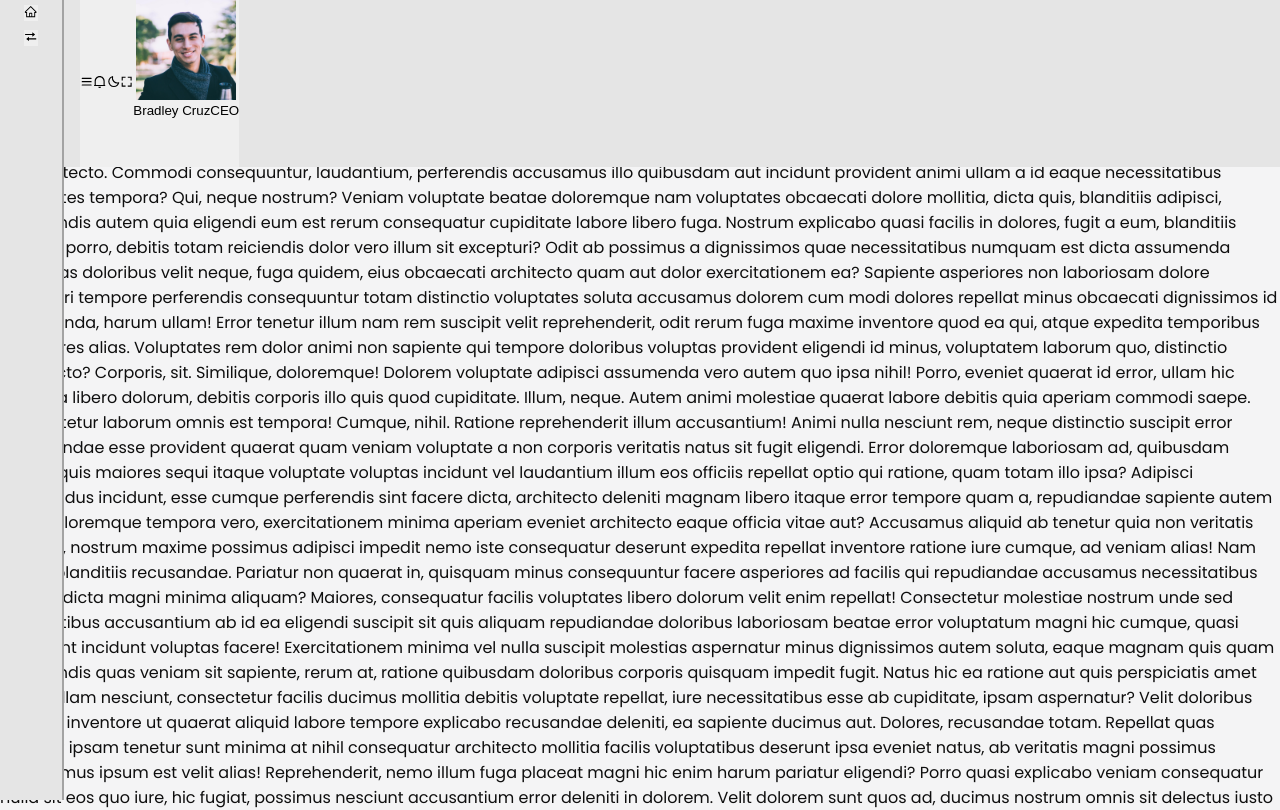
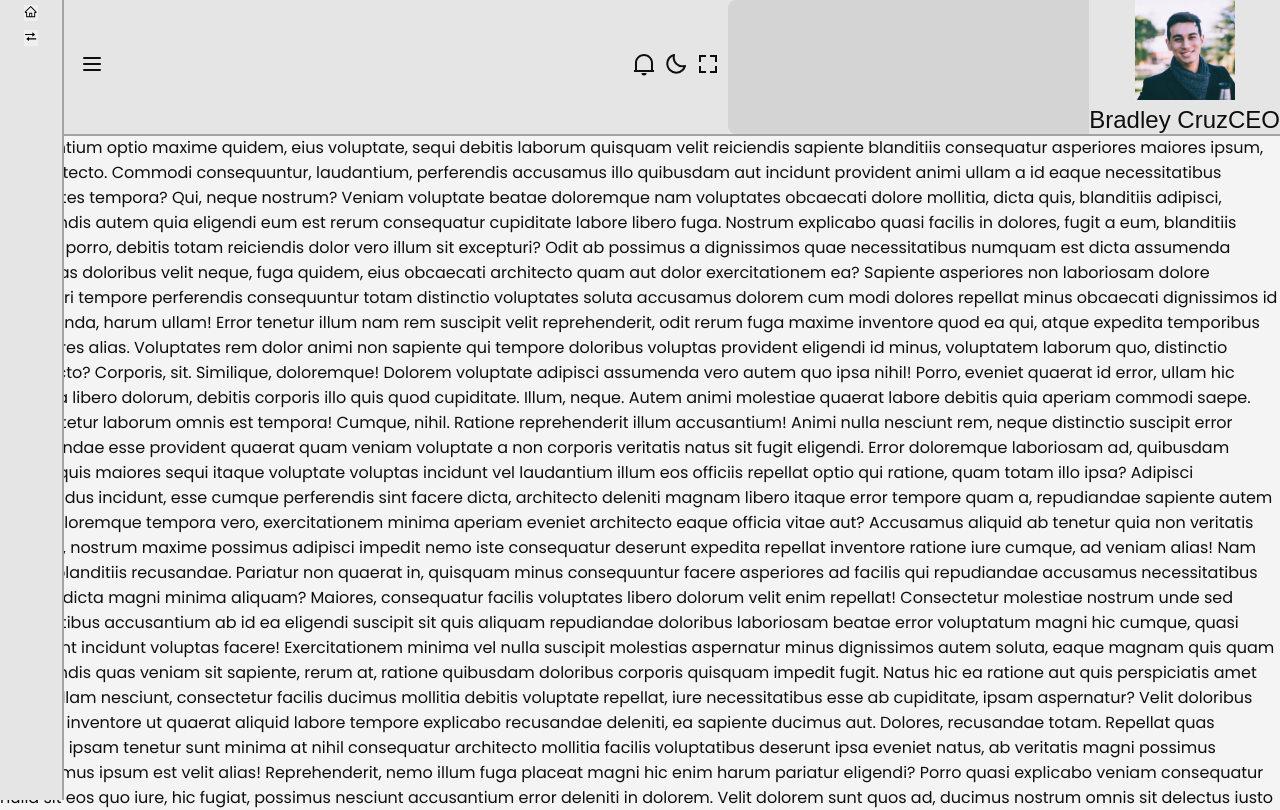
Before and after one commit to BolaGhaly/Admin-Dashboard, a Next.js app: page / in a window 1280 px wide. Shown: the top 810 px of the page. Built offline with nearby package versions, Linux system fonts and the light colour scheme.

Commit message:
Update TopBar

```diff
--- a/components/topBar/NotificationsMenu.tsx
+++ b/components/NotificationsMenu.tsx
@@ -1,6 +1,6 @@
 import { useSelector } from "react-redux";
-import { RootState } from "../../store/store";
-import Icon from "../../utils/topBarUtils";
+import { RootState } from "../store/store";
+import Icon from "../utils/topBarUtils";
 import { Menu, Transition } from "@headlessui/react";
 import { Fragment } from "react";
 
--- a/components/TopBar.tsx
+++ b/components/TopBar.tsx
@@ -1,14 +1,75 @@
-import { useSelector } from "react-redux";
+import { openSideBarReverse } from "../store/sideBar";
+import { toggledarkMode } from "../store/darkMode";
+import Icon from "../utils/topBarUtils";
+import { useState } from "react";
+import { useDispatch, useSelector } from "react-redux";
 import { RootState } from "../store/store";
-import TopBarIcons from "./topBar/TopBarIcons";
+import UserProfile from "./UserProfile";
+import NotificationsMenu from "./NotificationsMenu";
 import styles from "../styles/modules/topBar.module.scss";
 
 const Topbar = () => {
   const darkMode = useSelector((state: RootState) => state.darkMode.value);
+  const [isFullScreen, setIsFullScreen] = useState(false);
+  const dispatch = useDispatch();
+
+  const handleFullScreen = () => {
+    const element = document.documentElement as HTMLElement & {
+      mozRequestFullScreen(): Promise<void>;
+      webkitRequestFullscreen(): Promise<void>;
+      msRequestFullscreen(): Promise<void>;
+    };
+
+    const htmlDoc = document as Document & {
+      mozCancelFullScreen(): Promise<void>;
+      webkitExitFullscreen(): Promise<void>;
+      msExitFullscreen(): Promise<void>;
+    };
+
+    if (document.fullscreenElement) {
+      if (document.exitFullscreen) {
+        document.exitFullscreen();
+      } else if (htmlDoc.mozCancelFullScreen) {
+        htmlDoc.mozCancelFullScreen();
+      } else if (htmlDoc.webkitExitFullscreen) {
+        htmlDoc.webkitExitFullscreen();
+      } else if (htmlDoc.msExitFullscreen) {
+        htmlDoc.msExitFullscreen();
+      }
+    } else {
+      if (element.requestFullscreen) {
+        element.requestFullscreen();
+      } else if (element.mozRequestFullScreen) {
+        element.mozRequestFullScreen();
+      } else if (element.webkitRequestFullscreen) {
+        element.webkitRequestFullscreen();
+      } else if (element.msRequestFullscreen) {
+        element.msRequestFullscreen();
+      }
+    }
+
+    setIsFullScreen(!isFullScreen);
+  };
 
   return (
     <nav className={styles.topNavBar}>
-      <TopBarIcons />
+      <button onClick={() => dispatch(openSideBarReverse())} title="Menu">
+        <Icon name="menu" />
+      </button>
+      <div>
+        <NotificationsMenu />
+        <button onClick={() => dispatch(toggledarkMode())} title="Theme Mode">
+          {darkMode ? <Icon name="darkModeOn" /> : <Icon name="darkModeOff" />}
+        </button>
+        <button title="Fullscreen" onClick={handleFullScreen}>
+          {isFullScreen ? (
+            <Icon name="fullscreenOff" />
+          ) : (
+            <Icon name="fullscreenOn" />
+          )}
+        </button>
+        <UserProfile />
+      </div>
     </nav>
   );
 };
--- a/components/topBar/UserProfile.tsx
+++ b/components/UserProfile.tsx
@@ -1,21 +1,16 @@
 import { Fragment } from "react";
 import Image from "next/image";
 import { Menu, Transition } from "@headlessui/react";
-import Icon, { profileData } from "../../utils/topBarUtils";
+import Icon, { profileData } from "../utils/topBarUtils";
 import { useSelector } from "react-redux";
-import { RootState } from "../../store/store";
+import { RootState } from "../store/store";
+import styles from "../styles/modules/topBar.module.scss";
 
 const UserProfile = () => {
   const darkMode = useSelector((state: RootState) => state.darkMode.value);
 
   return (
-    <Menu
-      as="div"
-      className={`flex items-center ml-2 cursor-pointer relative rounded-l-md ${
-        darkMode ? "bg-neutral-800" : "bg-neutral-300"
-      }`}
-      title="User's Profile"
-    >
+    <Menu as="div" className={styles.user} title="User's Profile">
       <Menu.Button className="flex items-center h-full px-2">
         <Image
           className="rounded-full w-12 h-12"
--- a/components/topBar/TopBarIcons.tsx
+++ /dev/null
@@ -1,92 +0,0 @@
-import { openSideBarReverse } from "../../store/sideBar";
-import { toggledarkMode } from "../../store/darkMode";
-import Icon from "../../utils/topBarUtils";
-import { useState } from "react";
-import { useDispatch, useSelector } from "react-redux";
-import { RootState } from "../../store/store";
-import UserProfile from "./UserProfile";
-import NotificationsMenu from "./NotificationsMenu";
-
-const TopBarIcons = () => {
-  const darkMode = useSelector((state: RootState) => state.darkMode.value);
-  const [isFullScreen, setIsFullScreen] = useState(false);
-  const dispatch = useDispatch();
-
-  const handleFullScreen = () => {
-    const element = document.documentElement as HTMLElement & {
-      mozRequestFullScreen(): Promise<void>;
-      webkitRequestFullscreen(): Promise<void>;
-      msRequestFullscreen(): Promise<void>;
-    };
-
-    const htmlDoc = document as Document & {
-      mozCancelFullScreen(): Promise<void>;
-      webkitExitFullscreen(): Promise<void>;
-      msExitFullscreen(): Promise<void>;
-    };
-
-    if (document.fullscreenElement) {
-      if (document.exitFullscreen) {
-        document.exitFullscreen();
-      } else if (htmlDoc.mozCancelFullScreen) {
-        htmlDoc.mozCancelFullScreen();
-      } else if (htmlDoc.webkitExitFullscreen) {
-        htmlDoc.webkitExitFullscreen();
-      } else if (htmlDoc.msExitFullscreen) {
-        htmlDoc.msExitFullscreen();
-      }
-    } else {
-      if (element.requestFullscreen) {
-        element.requestFullscreen();
-      } else if (element.mozRequestFullScreen) {
-        element.mozRequestFullScreen();
-      } else if (element.webkitRequestFullscreen) {
-        element.webkitRequestFullscreen();
-      } else if (element.msRequestFullscreen) {
-        element.msRequestFullscreen();
-      }
-    }
-
-    setIsFullScreen(!isFullScreen);
-  };
-
-  return (
-    <div>
-      <button
-        className={`${darkMode ? "text-white" : "text-black"}`}
-        onClick={() => dispatch(openSideBarReverse())}
-        title="Menu"
-      >
-        <Icon name="menu" className="text-2xl" />
-      </button>
-      <div className="w-full flex justify-end">
-        <NotificationsMenu />
-        <button
-          className={`ml-2 ${darkMode ? "text-white" : "text-black"}`}
-          onClick={() => dispatch(toggledarkMode())}
-          title="Theme Mode"
-        >
-          {darkMode ? (
-            <Icon name="darkModeOn" className="text-2xl" />
-          ) : (
-            <Icon name="darkModeOff" className="text-2xl" />
-          )}
-        </button>
-        <button
-          className={`ml-2 ${darkMode ? "text-white" : "text-black"}`}
-          title="Fullscreen"
-          onClick={handleFullScreen}
-        >
-          {isFullScreen ? (
-            <Icon name="fullscreenOff" className="text-2xl" />
-          ) : (
-            <Icon name="fullscreenOn" className="text-2xl" />
-          )}
-        </button>
-        <UserProfile />
-      </div>
-    </div>
-  );
-};
-
-export default TopBarIcons;
--- a/styles/globals.scss
+++ b/styles/globals.scss
@@ -5,12 +5,14 @@
   --bg: #{$light-bg};
   --text: #{$light-text};
   --nav-bg: #{$light-navBar};
+  --user: #{$light-user};
 }
 
 :root[data-theme="dark"] {
   --bg: #{$dark-bg};
   --text: #{$dark-text};
   --nav-bg: #{$dark-navBar};
+  --user: #{$dark-user};
 }
 
 *,
--- a/styles/modules/topBar.module.scss
+++ b/styles/modules/topBar.module.scss
@@ -6,9 +6,33 @@
   padding-left: 1rem;
   margin-left: 4rem;
   min-width: calc(100% - 64px);
+  min-height: 4rem;
+  border-bottom: 2px solid #a3a3a3;
+  display: flex;
+
+  button {
+    color: var(--text);
+    font-size: 1.5rem;
+    background-color: var(--nav-bg);
+  }
 
   div {
+    width: 100%;
     display: flex;
-    min-height: 4rem;
+    justify-content: end;
+
+    button {
+      margin-left: 0.5rem;
+    }
   }
 }
+
+.user {
+  display: flex;
+  align-items: center;
+  margin-left: 0.5rem;
+  cursor: pointer;
+  position: relative;
+  border-radius: 0.5rem 0 0 0.5rem;
+  background-color: var(--user);
+}
--- a/styles/palette.scss
+++ b/styles/palette.scss
@@ -2,17 +2,21 @@
 $light-bg: #f4f4f5;
 $light-text: #0e0e0e;
 $light-navBar: #e5e5e5;
+$light-user: #d4d4d4;
 
 // dark mode
 $dark-bg: #27272a;
 $dark-text: #f5f5f5;
 $dark-navBar: #171717;
+$dark-user: #262626;
 
 :export {
   light-bg: $light-bg;
   light-text: $light-text;
   light-navBar: $light-navBar;
+  light-user: $light-user;
   dark-bg: $dark-bg;
   dark-text: $dark-text;
   dark-navBar: $dark-navBar;
+  dark-user: $dark-user;
 }
```
